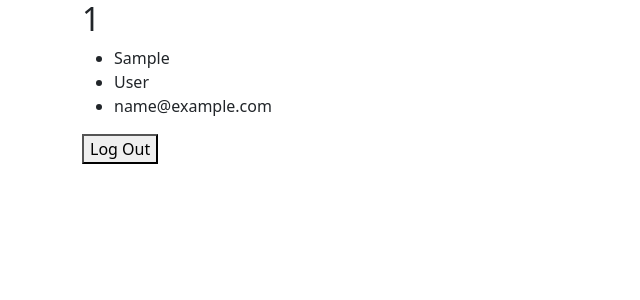
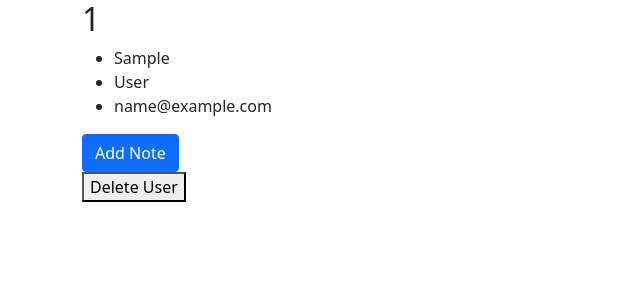
Before and after one commit to andorjen/flask-notes, a Flask app: template templates/user-info.html in a window 1280 px wide. Shown: the top 300 px of the page, without its empty margins (0-640 px from the left). Run offline with Flask 2, Linux system fonts and the light colour scheme; the template is opened without the code that fills it: values that come from a table or form of the project are taken from there, others are empty; the visitor is signed in with stand-in values (Sample User, id 1); data comes from the database, SQL or seed files in the repository.

Commit message:
add notes model and routes

```diff
--- a/app.py
+++ b/app.py
@@ -1,7 +1,7 @@
 from flask_debugtoolbar import DebugToolbarExtension
 from flask import Flask, flash, redirect, render_template, session
-from models import db, connect_db, User
-from forms import RegisterUserForm, LoginUserForm, OnlyCsrfForm
+from models import db, connect_db, User, Note
+from forms import AddNoteForm, RegisterUserForm, LoginUserForm, OnlyCsrfForm
 
 
 app = Flask(__name__)
@@ -16,7 +16,7 @@ app.config['SECRET_KEY'] = 'MY_SECRET'
 app.config['DEBUG_TB_INTERCEPT_REDIRECTS'] = False
 debug = DebugToolbarExtension(app)
 
-
+db.drop_all()
 db.create_all()
 
 
@@ -109,3 +109,62 @@ def logout_user():
         return redirect('/')
 
     return redirect('/')  # is this still best return?
+
+
+@app.post('/users/<username>/delete')
+def delete_user(username):
+    """delete user and all of the user's notes from database,
+    and redirect to /.
+    """
+    if "username" not in session:
+        flash("You must be logged in first")
+        return redirect('/login')
+
+    if username != session['username']:
+        flash("You can not delete other users")
+        return redirect(f'/users/{session["username"]}')
+
+    form = OnlyCsrfForm()
+
+    if form.validate_on_submit():
+        user = User.query.get_or_404(username)
+
+        for note in user.notes:
+            db.session.delete(note)
+
+        db.session.delete(user)
+        db.session.commit()
+
+        session.pop("username", None)
+        flash('Deleted user account')
+        return redirect('/')
+
+
+@app.route('/users/<username>/notes/add', methods=['GET', 'POST'])
+def add_note_form(username):
+    """Render add note form"""
+
+    if "username" not in session:
+        flash("You must be logged in first")
+        return redirect('/login')
+
+    if username != session['username']:
+        flash("You can not add note for other users")
+        return redirect(f'/users/{session["username"]}')
+
+    form = AddNoteForm()
+
+    if form.validate_on_submit():
+        user = User.query.get_or_404(username)
+        title = form.title.data
+        content = form.content.data
+
+        note = Note(title=title, content=content, owner=user.username)
+
+        db.session.add(note)
+        db.session.commit()
+
+        return redirect(f'/users/{username}')
+
+    else:
+        return render_template('note.html', form=form)
--- a/forms.py
+++ b/forms.py
@@ -1,5 +1,5 @@
 from flask_wtf import FlaskForm
-from wtforms import StringField, PasswordField
+from wtforms import StringField, PasswordField, TextAreaField
 from wtforms.validators import InputRequired, Email, length
 
 
@@ -41,3 +41,15 @@ class LoginUserForm(FlaskForm):
 
 class OnlyCsrfForm(FlaskForm):
     """Used to add CSRF protection to logout POST"""
+
+
+class AddNoteForm(FlaskForm):
+    """Form for login users"""
+
+    title = StringField(
+        "Title",
+        validators=[InputRequired(), length(max=100)])
+
+    content = TextAreaField(
+        "Content",
+        validators=[InputRequired()])
--- a/templates/user-info.html
+++ b/templates/user-info.html
@@ -15,11 +15,31 @@
     <li>{{ user.last_name }}</li>
     <li>{{ user.email }}</li>
 </ul>
+<ul>
+    {% for note in user.notes %}
+    <li>
+        <a href="/notes/{{ note.id }}/update"> {{ note.title }}</a>
 
-<form id="user-logout-form" action="/logout" method="POST">
+        <form id="delete-post-form" action="/notes/{{note.id}}/delete" method="POST">
+            {{ form.hidden_tag() }}
+
+            <button>Delete Note</button>
+        </form>
+    </li>
+    {% endfor %}
+</ul>
+<a href="/users/{{user.username}}/notes/add" class="btn btn-primary">Add Note</a>
+
+<form id="delete-user-form" action="/users/{{user.username}}/delete" method="POST">
+    {{ form.hidden_tag() }}
+
+    <button>Delete User</button>
+</form>
+
+<!-- <form id="user-logout-form" action="/logout" method="POST">
     {{ form.hidden_tag() }}
 
     <button>Log Out</button>
-</form>
+</form> -->
 
 {% endblock %}
```
Also changed, not shown: models.py (+28 -0 lines), templates/note.html (added, +31 -0 lines).
